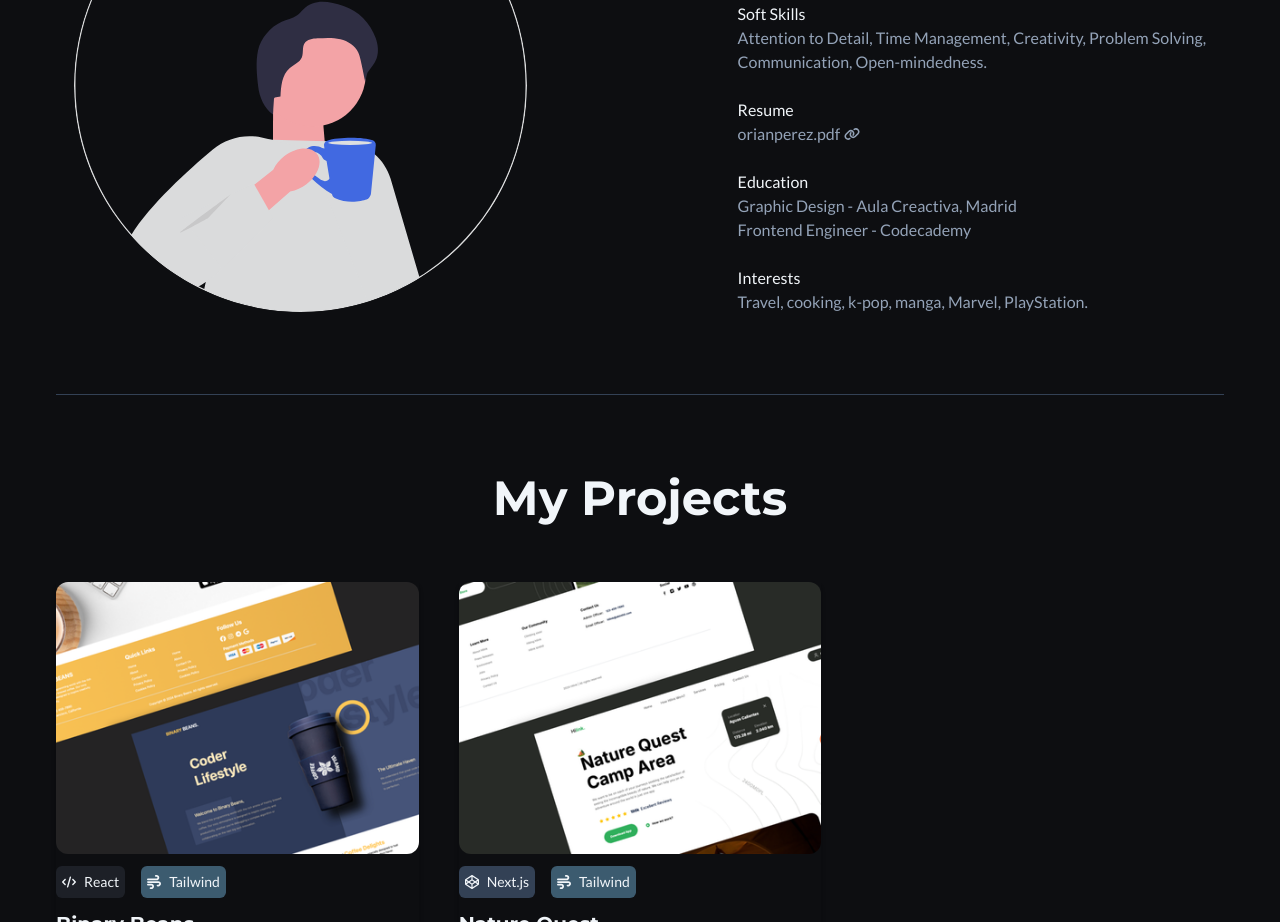
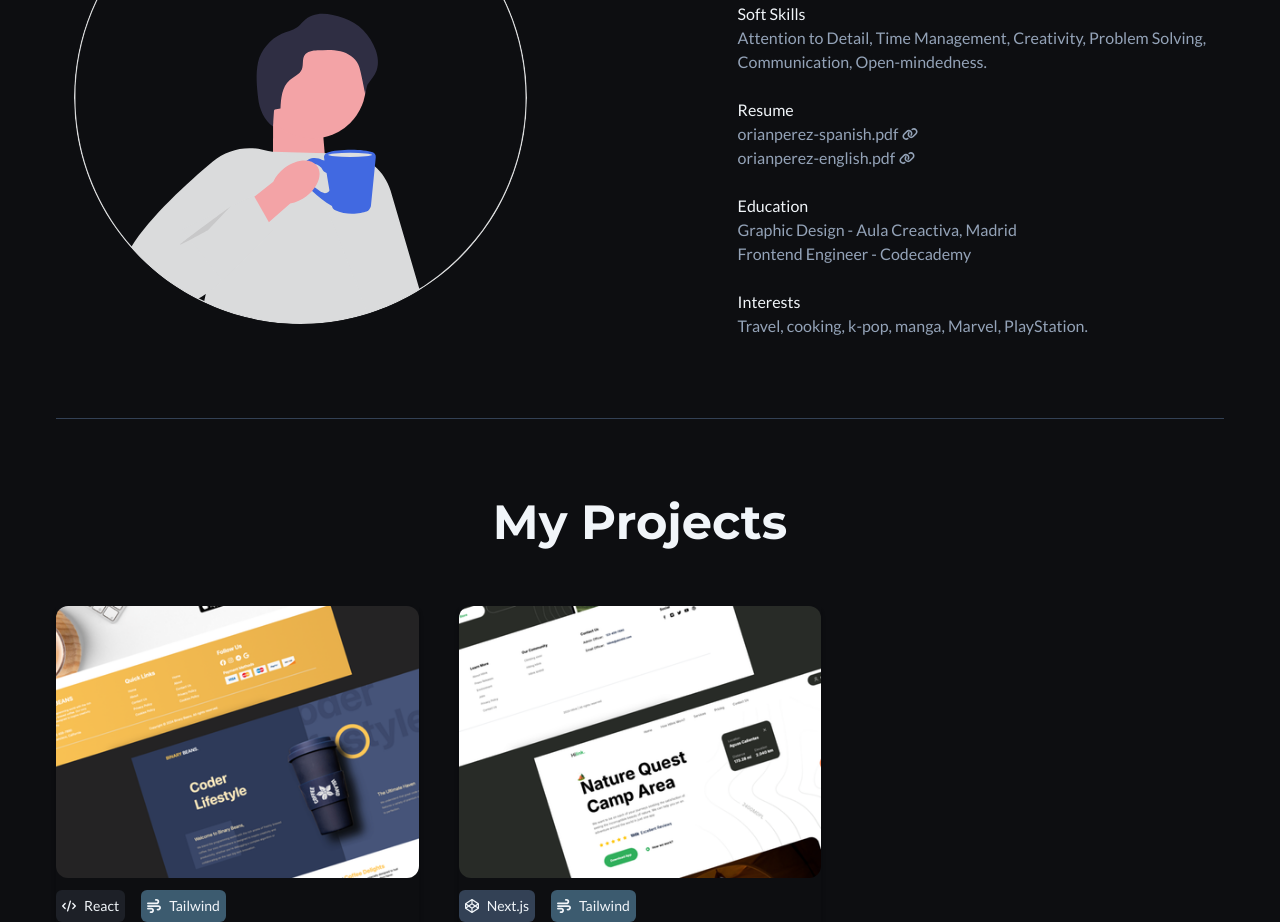
Before and after one commit to OriPerez7/portfolio-website, a React (Vite) app: page / in a window 1280 px wide. Shown: the part 1140-2062 px from the top of the page. Built offline with nearby package versions, Linux system fonts and the light colour scheme.

Commit message:
Add resume links

```diff
--- a/src/components/home/AboutMe.jsx
+++ b/src/components/home/AboutMe.jsx
@@ -37,11 +37,23 @@ const About = () => {
             <h4>Resume</h4>
             <p>
               <a
-                href="#"
+                href="/cv.pdf"
                 target="_blank"
+                rel="noopener noreferrer"
                 className="hover:text-secondary flex gap-1 items-center"
               >
-                orianperez.pdf
+                orianperez-spanish.pdf
+                <FaLink />
+              </a>
+            </p>
+            <p>
+              <a
+                href="/resume.pdf"
+                target="_blank"
+                rel="noopener noreferrer"
+                className="hover:text-secondary flex gap-1 items-center"
+              >
+                orianperez-english.pdf
                 <FaLink />
               </a>
             </p>
```
Also changed, not shown: 2 other files (tests, documents, lock files or other folders).
